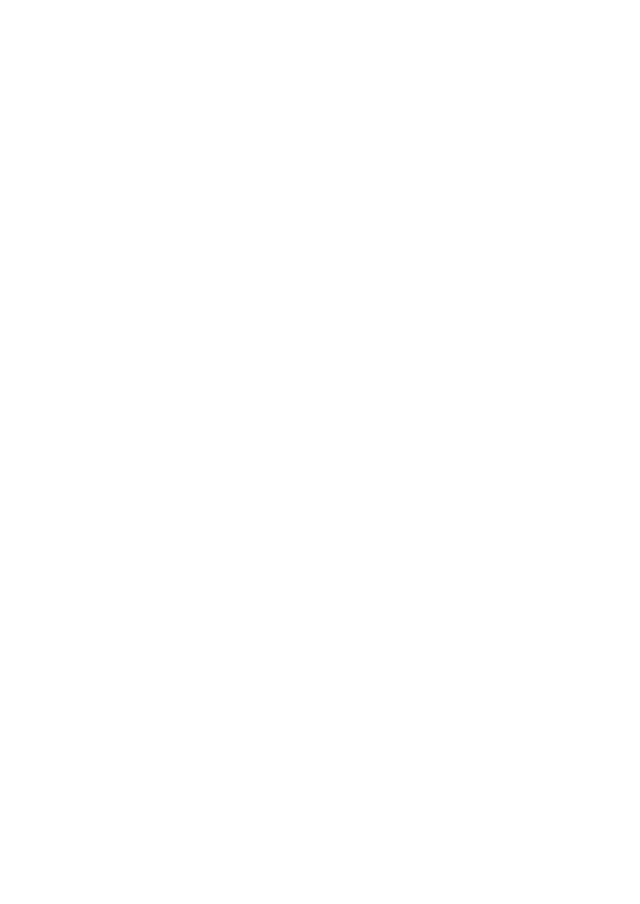
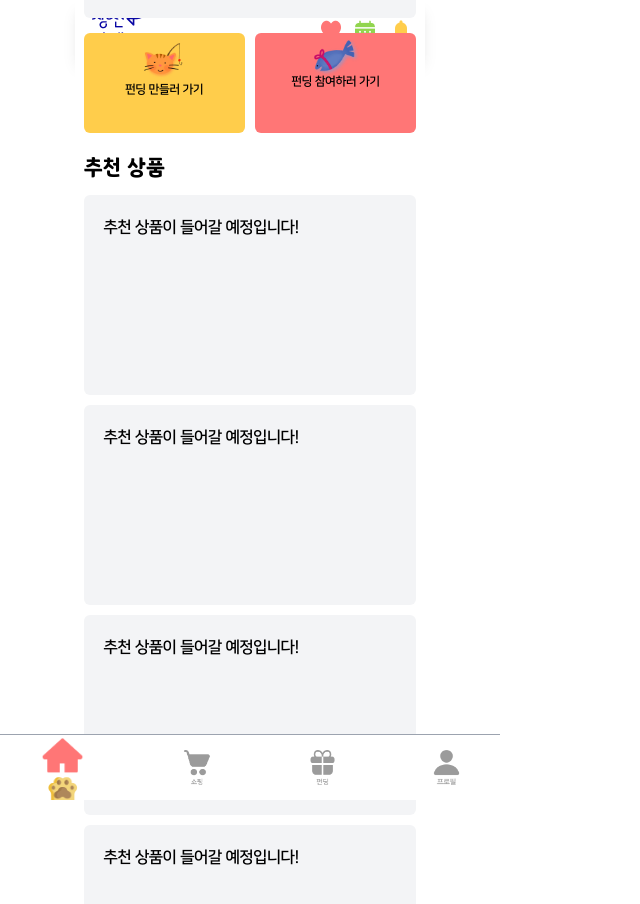
Before and after one commit to sun-mart-egg/funding-gift, a React (Vite) app in the folder FE/: page /home in a window 1280 px wide. Before the commit this address had no page. Shown: the top 904 px of the page, without its empty margins (0-640 px from the left). Before the commit the page ends 800 px from the top, so only its background shows below. Built offline with nearby package versions, Linux system fonts and the light colour scheme.

Commit message:
[FE][Feat] Mainpage

```diff
--- a/FE/src/App.jsx
+++ b/FE/src/App.jsx
@@ -16,6 +16,7 @@
 import MakeFundingDetail from "./components/Funding/pages/MakeFundingDetail.jsx";
 import MakeFundingFinish from "./components/Funding/pages/MakeFundingFinish.jsx";
 import Login from "./components/Login/Login.jsx"
+import Home from "./components/Home/Home.jsx"
 
 import MainLayout from "./components/UI/MainLayout.jsx";
 
@@ -26,7 +27,8 @@
       <BrowserRouter>
         <Routes>
           <Route element={<MainLayout />}>
-          <Route path="/" element={<MyFunding />} />
+            <Route path="/home" element={<Home />} />
+            <Route path="/" element={<MyFunding />} />
             <Route path="/login" element={<Login />} />
             <Route path="/product" element={<Product />} />
           </Route>
--- /dev/null
+++ b/FE/src/components/Home/Home.jsx
@@ -0,0 +1,50 @@
+import React from "react";
+import SearchBar from "../UI/SearchBar";
+
+import CatIcon from "/imgs/cat_icon.png"
+import FishIcon from "/icons/size-192.png"
+
+function Home() {
+  return (
+    <div className="main-layer item font-cusFont2">
+
+      <div className="w-full">
+        <SearchBar />
+      </div>
+
+      <div className="w-[95%] mt-[20px] p-5 h-[150px] bg-gray-100 rounded-md">
+        배너 들어갈 자리에요
+      </div>
+
+      <div className="flex w-[95%]">
+        <div className="w-[50%] mt-[15px] mr-[1.5%] p-5 h-[100px] rounded-md bg-cusColor4 text-center">
+          <img src={CatIcon} alt="" className="-mt-[15px] mx-auto w-[38%]" />
+          <p className="text-xs">펀딩 만들러 가기</p>
+        </div>
+        <div className="relative w-[50%] mt-[15px] ml-[1.5%] p-5 h-[100px] rounded-md bg-cusColor3 text-center">
+          <img src={FishIcon} alt="" className="-mt-[25px] -mb-[20px] m-auto w-[55%]"/>
+          <p className="text-xs">펀딩 참여하러 가기</p>
+        </div>
+      </div>
+
+      <div className="w-[95%] mt-[20px] text-left">
+
+        <p className="font-cusFont5 text-2xl">추천 상품</p>
+        <div className="w-full mt-[10px] p-5 rounded-md h-[200px] bg-gray-100">
+          <p className="">추천 상품이 들어갈 예정입니다!</p>
+        </div>
+        <div className="w-full mt-[10px] p-5 rounded-md h-[200px] bg-gray-100">
+          <p className="">추천 상품이 들어갈 예정입니다!</p>
+        </div>
+        <div className="w-full mt-[10px] p-5 rounded-md h-[200px] bg-gray-100">
+          <p className="">추천 상품이 들어갈 예정입니다!</p>
+        </div>
+        <div className="w-full mt-[10px] p-5 rounded-md h-[200px] bg-gray-100">
+          <p className="">추천 상품이 들어갈 예정입니다!</p>
+        </div>
+      </div>
+    </div>
+  );
+}
+
+export default Home;
```
Also changed, not shown: FE/public/imgs/cat_icon.png (added).
